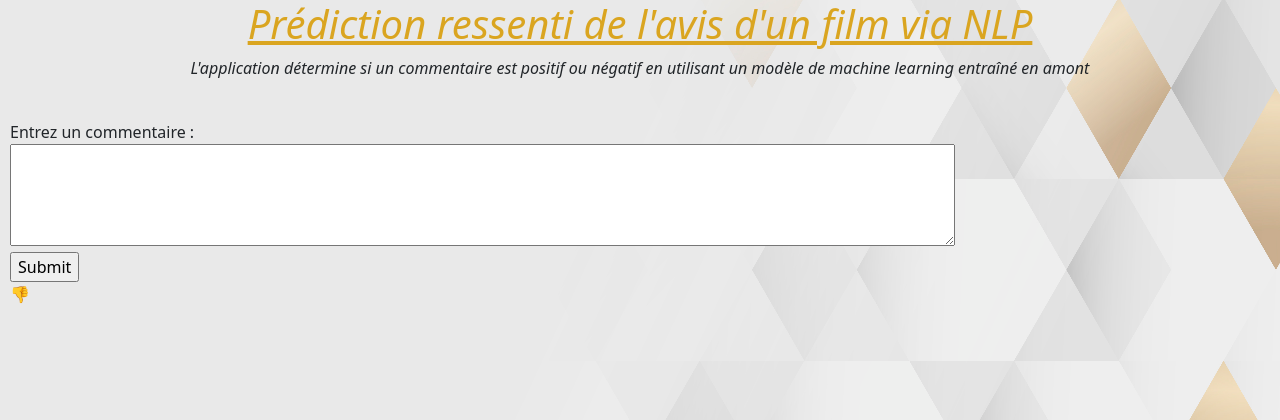
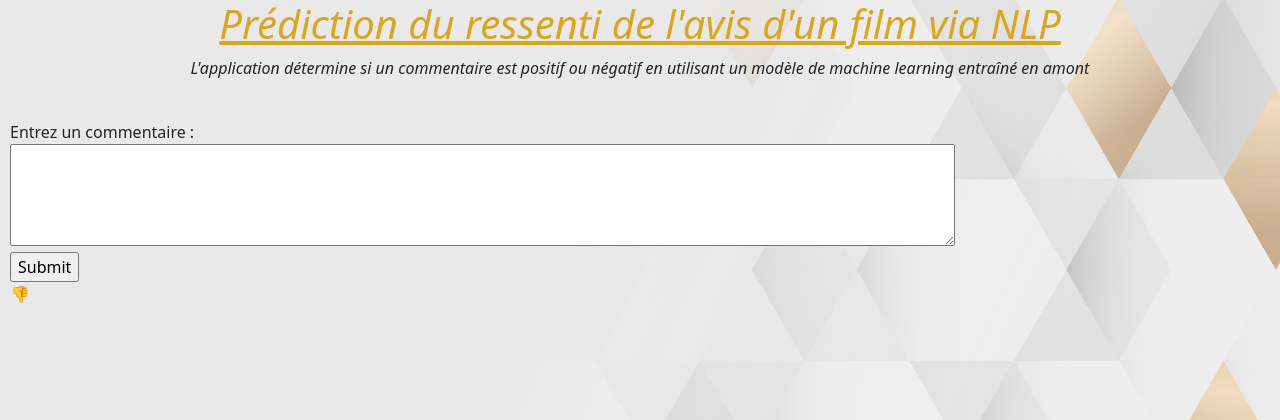
Before and after one commit to basileguerin/Brief_NLP, a Python web app: template Flask_app/app/templates/index.html in a window 1280 px wide. Shown: the top 420 px of the page. Run offline with Jinja, Linux system fonts and the light colour scheme; the template is opened without the code that fills it, so the values that code supplies are empty.

```diff
--- a/Flask_app/app/templates/index.html
+++ b/Flask_app/app/templates/index.html
@@ -22,7 +22,7 @@
 
         </div>
 
-        <h1 class="info">Prédiction ressenti de l'avis d'un film via NLP</h1>
+        <h1 class="info">Prédiction du ressenti de l'avis d'un film via NLP</h1>
 
         <p>L'application détermine si un commentaire est positif ou négatif en utilisant un modèle de machine learning entraîné en amont</p>
 
```
Also changed, not shown: 2 other files.
